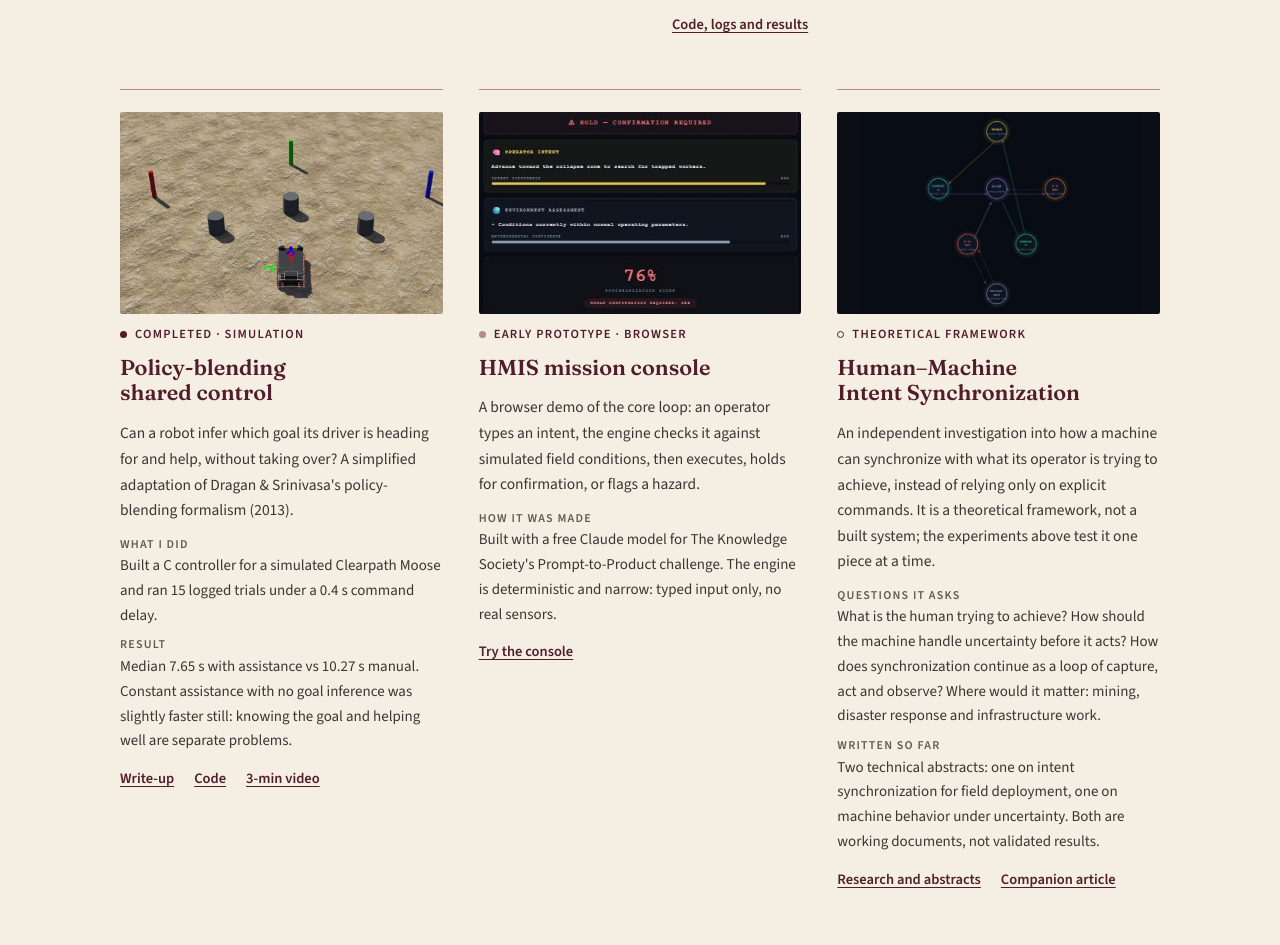
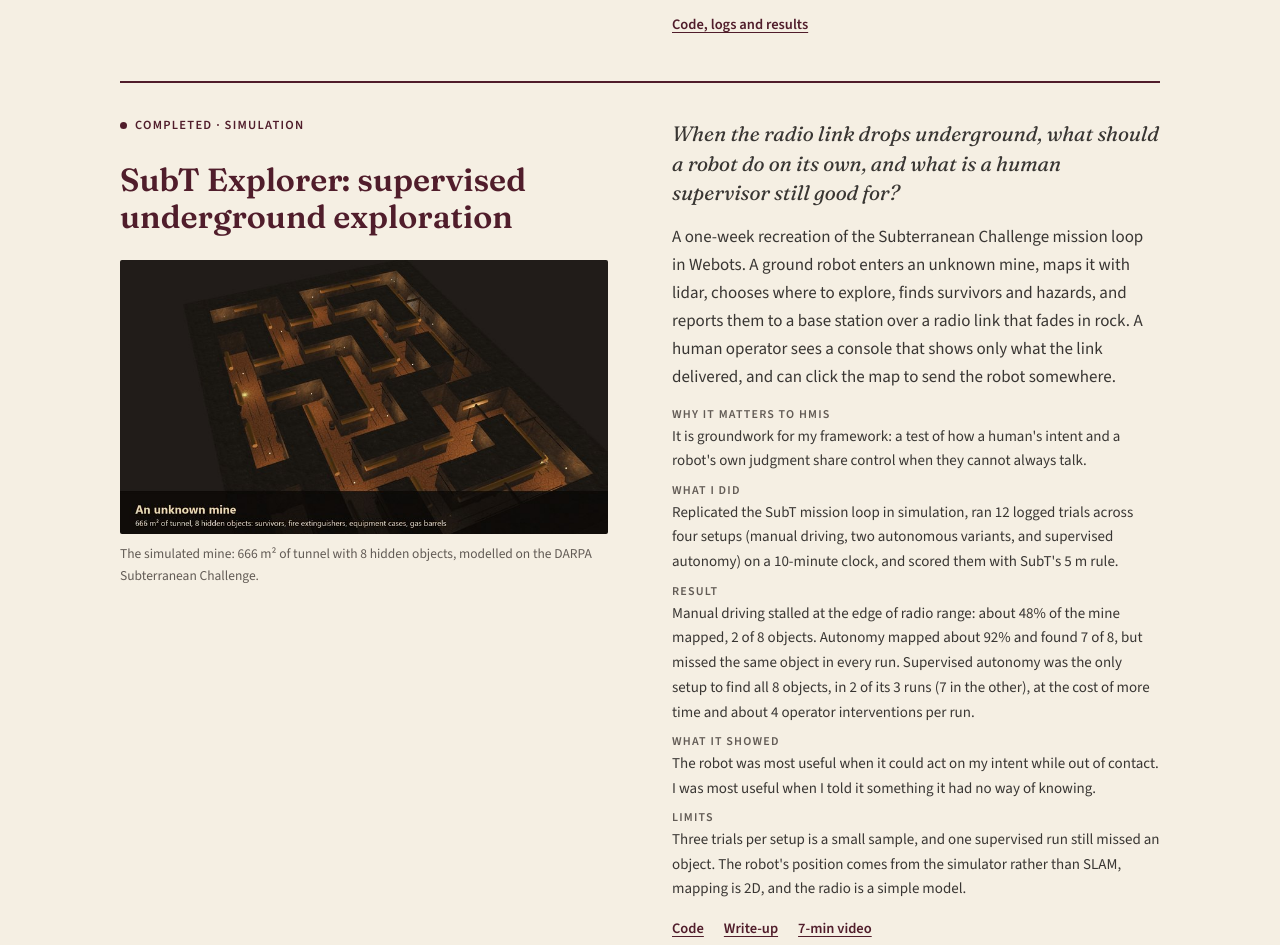
Before and after one commit to Kari369/Kari369.github.io, a plain HTML site: page index.html in a window 1280 px wide. Shown: the part 2430-3375 px from the top of the page. Drawn offline with nearby package versions, Linux system fonts and the light colour scheme.

Commit message:
Add files via upload

```diff
--- a/index.html
+++ b/index.html
@@ -100,6 +100,7 @@ section + section { border-top: 1px solid color-mix(in srgb, var(--rose) 40%, tr
 .pilot-shot { margin: 8px 0 0; }
 .pilot-shot img { width: 100%; aspect-ratio: 16 / 11; object-fit: cover; border-radius: 2px; background: var(--cream-deep); }
 .pilot-shot figcaption { margin-top: 8px; font-size: 13.5px; color: var(--muted); }
+.pilot-shot.wide img { aspect-ratio: 16 / 9; }
 
 .projects { display: grid; grid-template-columns: repeat(3, minmax(0, 1fr)); gap: 40px 36px; margin-top: 8px; }
 .project { display: grid; gap: 14px; align-content: start; min-width: 0; padding-top: 22px; border-top: 1px solid var(--rose); }
@@ -256,6 +257,33 @@ footer .inner { padding-block: 22px; font-size: 14px; display: flex; justify-con
         </div>
       </article>
 
+      <article class="feature" aria-labelledby="p-subt">
+        <div class="detail">
+          <span class="status">Completed · Simulation</span>
+          <h3 id="p-subt">SubT Explorer: supervised underground exploration</h3>
+          <figure class="pilot-shot wide">
+            <img src="img/subt-mine.jpg" alt="Aerial view of a simulated underground mine: a maze of tunnels, 666 square metres in all, with 8 hidden objects." width="800" height="450">
+            <figcaption>The simulated mine: 666 m² of tunnel with 8 hidden objects, modelled on the DARPA Subterranean Challenge.</figcaption>
+          </figure>
+        </div>
+        <div class="detail">
+          <p class="q">When the radio link drops underground, what should a robot do on its own, and what is a human supervisor still good for?</p>
+          <p>A one-week recreation of the Subterranean Challenge mission loop in Webots. A ground robot enters an unknown mine, maps it with lidar, chooses where to explore, finds survivors and hazards, and reports them to a base station over a radio link that fades in rock. A human operator sees a console that shows only what the link delivered, and can click the map to send the robot somewhere.</p>
+          <dl class="facts">
+            <div><dt>Why it matters to HMIS</dt><dd>It is groundwork for my framework: a test of how a human's intent and a robot's own judgment share control when they cannot always talk.</dd></div>
+            <div><dt>What I did</dt><dd>Replicated the SubT mission loop in simulation, ran 12 logged trials across four setups (manual driving, two autonomous variants, and supervised autonomy) on a 10-minute clock, and scored them with SubT's 5 m rule.</dd></div>
+            <div><dt>Result</dt><dd>Manual driving stalled at the edge of radio range: about 48% of the mine mapped, 2 of 8 objects. Autonomy mapped about 92% and found 7 of 8, but missed the same object in every run. Supervised autonomy was the only setup to find all 8 objects, in 2 of its 3 runs (7 in the other), at the cost of more time and about 4 operator interventions per run.</dd></div>
+            <div><dt>What it showed</dt><dd>The robot was most useful when it could act on my intent while out of contact. I was most useful when I told it something it had no way of knowing.</dd></div>
+            <div><dt>Limits</dt><dd>Three trials per setup is a small sample, and one supervised run still missed an object. The robot's position comes from the simulator rather than SLAM, mapping is 2D, and the radio is a simple model.</dd></div>
+          </dl>
+          <p class="links">
+            <a href="https://github.com/Kari369/subt-explorer" target="_blank" rel="noopener">Code</a>
+            <a href="https://medium.com/@t.e.kari369/how-i-replicated-subt-style-supervised-underground-exploration-49b94ae9c322" target="_blank" rel="noopener">Write-up</a>
+            <a href="https://www.loom.com/share/0c94c9640c174ad699c7a72a9d526442" target="_blank" rel="noopener">7-min video</a>
+          </p>
+        </div>
+      </article>
+
       <div class="projects">
         <article class="project" aria-labelledby="p-blend">
           <img class="shot" src="img/policy-blending.jpg" alt="Webots scene: a Clearpath Moose rover on rough terrain facing three coloured goal posts, with grey obstacles between." width="1400" height="589">
@@ -391,6 +419,11 @@ footer .inner { padding-block: 22px; font-size: 14px; display: flex; justify-con
           <h3>Pilot A complete</h3>
           <p>The first experiment built from HMIS itself: 30 trials in Webots, one honest failure traced to its cause, and the code published.</p>
         </li>
+        <li>
+          <time>14 Nov 2026</time>
+          <h3>SubT Explorer published</h3>
+          <p>Recreated a SubT-style mine mission in Webots and compared manual, autonomous and supervised exploration over 12 trials. Code, write-up and a 7-minute video are public.</p>
+        </li>
       </ol>
       <p class="legend">"Approximate date" marks dates reconstructed from memory rather than from a dated record.</p>
     </div>
```
Also changed, not shown: research.html (+13 -2 lines), img/subt-mine.jpg (added).
